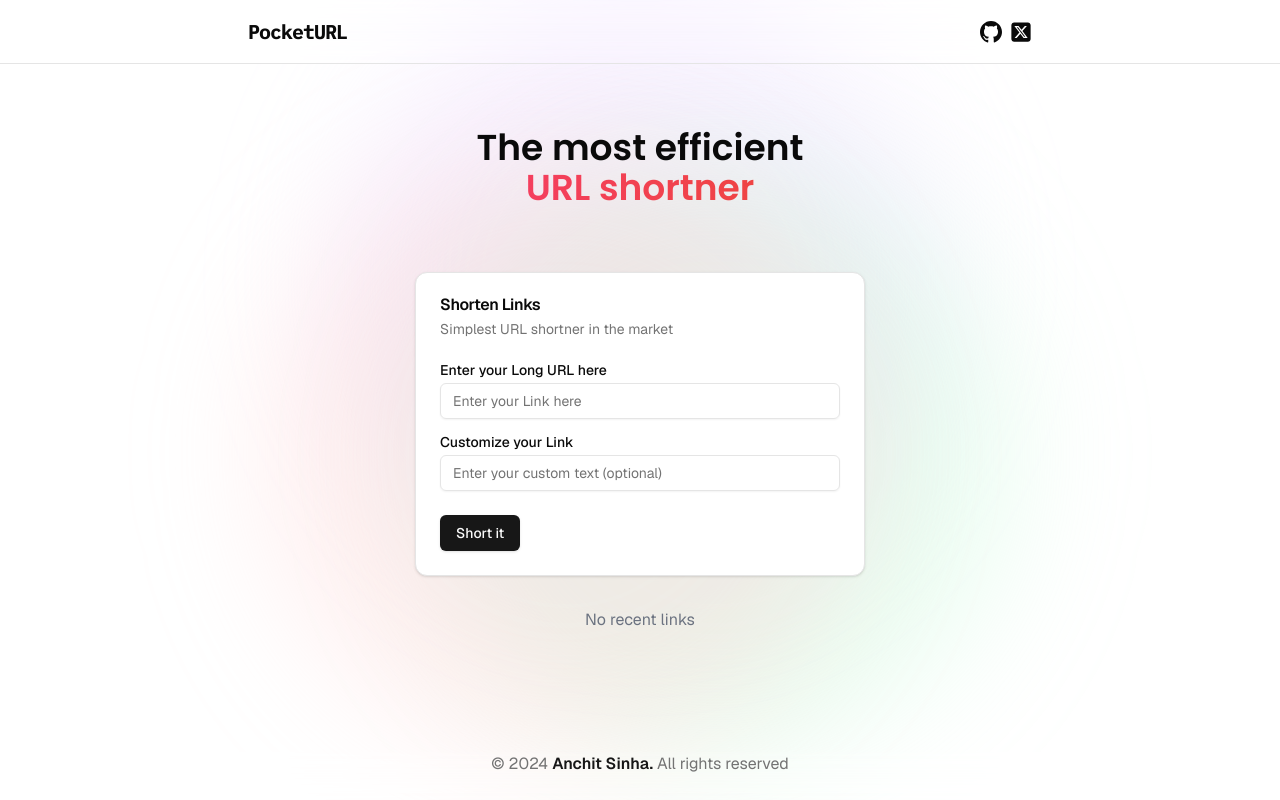
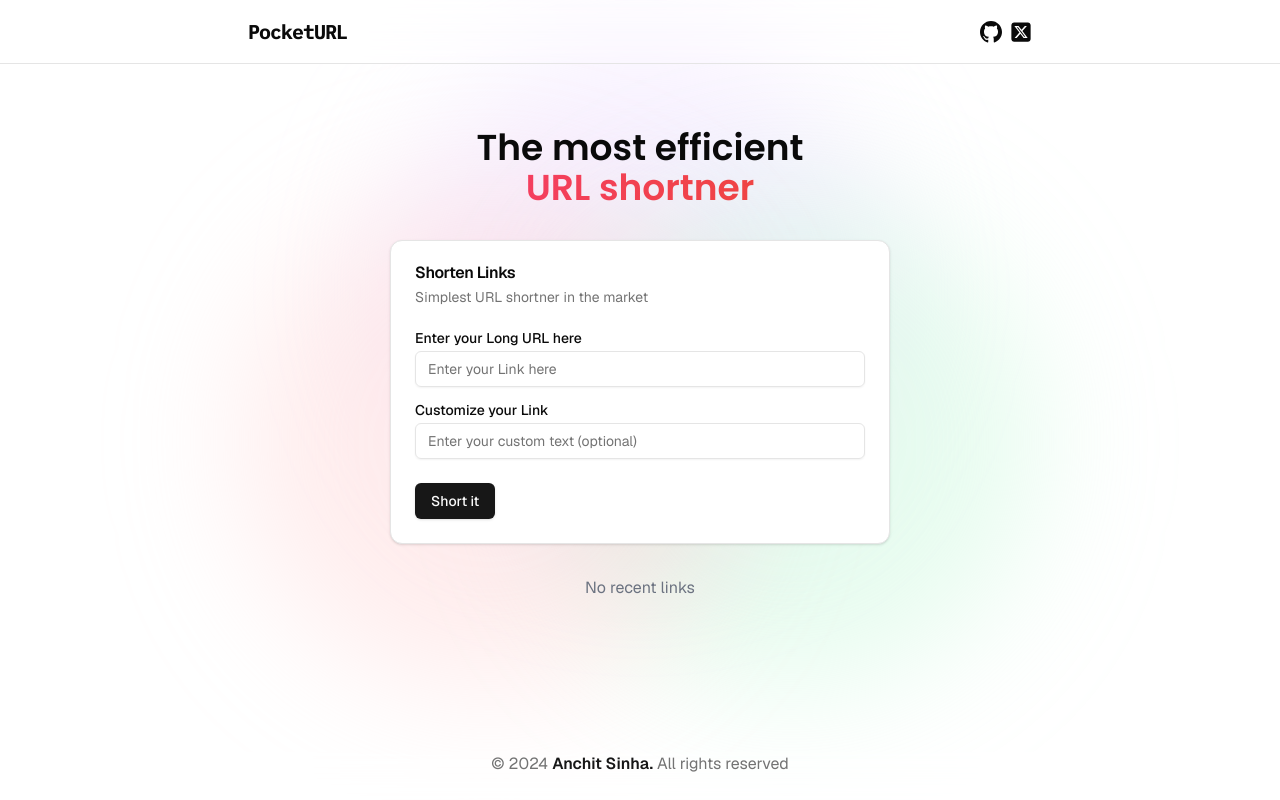
Before and after one commit to Anchit1909/pocket-url, a Next.js app in the folder frontend/: page / in a window 1280 px wide. Built offline with nearby package versions, Linux system fonts and the light colour scheme.

Commit message:
style: change gradient position

```diff
--- a/frontend/src/components/HomePage/HomePage.tsx
+++ b/frontend/src/components/HomePage/HomePage.tsx
@@ -28,10 +28,7 @@ const HomePage = () => {
     }
   }, []);
   return (
-    <div className="relative flex justify-center items-center flex-col space-y-8">
-      <div className="absolute w-[600px] h-[600px] 3xl:w-[700px] 3xl:h-[700px] bottom-[50px] bg-purple-200/[30%] -z-10 rounded-full blur-3xl" />
-      <div className="absolute w-[600px] h-[600px] 3xl:w-[700px] 3xl:h-[700px] left-[0px] bg-green-200/[30%] -z-10 rounded-full blur-3xl" />
-      <div className="absolute w-[600px] h-[600px] 3xl:w-[700px] 3xl:h-[700px] right-[0px] bg-red-200/[30%] -z-10 rounded-full blur-3xl" />
+    <div className="flex justify-center items-center flex-col space-y-8">
       <InputBox
         savedLongLinkList={savedLongLinkList}
         setSavedLongLinkList={setSavedLongLinkList}
--- a/frontend/src/components/InputBox/InputBox.tsx
+++ b/frontend/src/components/InputBox/InputBox.tsx
@@ -126,7 +126,10 @@ const InputBox = ({
   };
 
   return (
-    <Card className="w-[350px] sm:w-[450px]">
+    <Card className="w-[350px] sm:w-[500px] relative">
+      <div className="absolute w-[500px] h-[500px] 3xl:w-[700px] 3xl:h-[700px] -top-[200px] bg-purple-200/[35%] -z-10 rounded-full blur-3xl" />
+      <div className="absolute w-[500px] h-[500px] 3xl:w-[700px] 3xl:h-[700px] left-[150px] -top-[50px] bg-green-200/[35%] -z-10 rounded-full blur-3xl" />
+      <div className="absolute w-[500px] h-[500px] 3xl:w-[700px] 3xl:h-[700px] right-[150px] -top-[50px] bg-red-200/[35%] -z-10 rounded-full blur-3xl" />
       <CardHeader>
         <CardTitle>Shorten Links</CardTitle>
         <CardDescription>Simplest URL shortner in the market</CardDescription>
```
